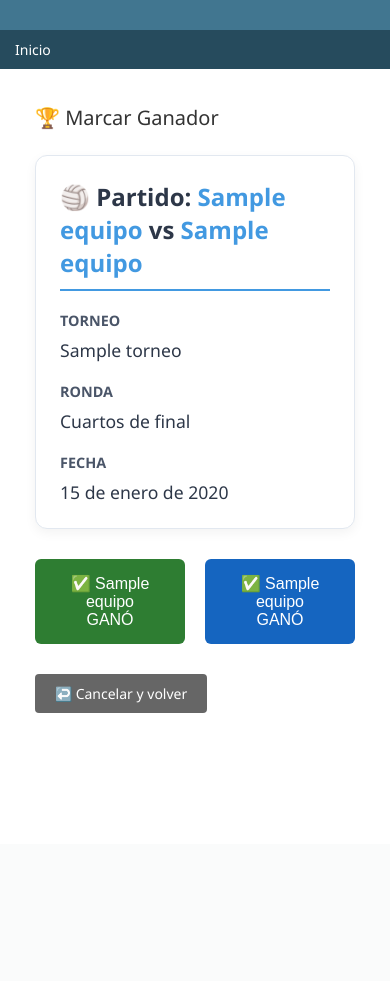
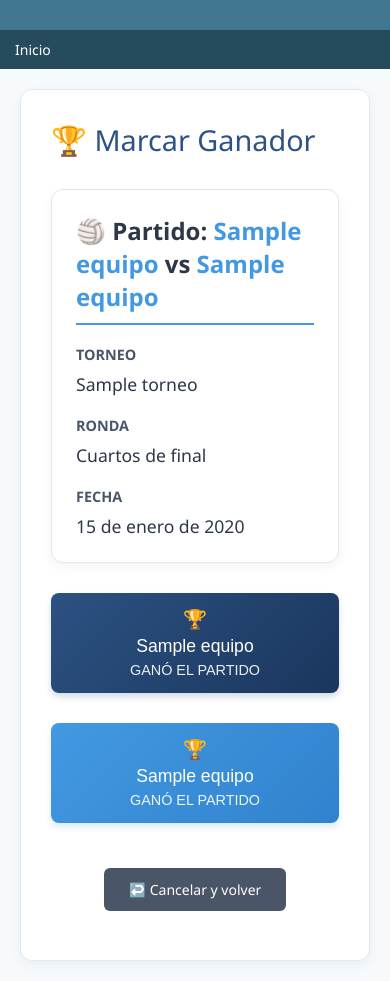
Before and after one commit to Jaren2402/torneos-voleibol, a Django app: template torneos/templates/admin/marcar_ganador.html in a window 390 px wide. Before the commit the page ends 713 px from the top, so only its background shows below. Run offline with Django 5.2, Linux system fonts and the light colour scheme; the template is opened without the code that fills it: values that come from a table or form of the project are taken from there, others are empty; tables that the repository leaves empty hold one stand-in row (values such as "Sample post").

Commit message:
Mejoras finales: interfaz marcar ganador y ajustes panel

```diff
--- a/torneos/templates/admin/marcar_ganador.html
+++ b/torneos/templates/admin/marcar_ganador.html
@@ -1,18 +1,57 @@
 {% extends "admin/base.html" %}
 
+{% block extrastyle %}
+{{ block.super }}
+<style>
+    /* FONDO GRIS DE TU APP */
+    body {
+        background: #f7fafc !important;
+    }
+
+    /* CONTENEDOR PRINCIPAL */
+    #content {
+        background: white;
+        border-radius: 12px;
+        margin: 20px;
+        padding: 25px;
+        box-shadow: 0 4px 12px rgba(0,0,0,0.05);
+        border: 1px solid #e2e8f0;
+    }
+
+    /* TÍTULO SIN "NONE" */
+    h1 {
+        color: #2c5288;
+        margin-bottom: 30px;
+        font-size: 1.8rem;
+    }
+
+    /* RESPONSIVE PARA MÓVIL */
+    @media (max-width: 768px) {
+        .btn-ganador {
+            width: 100% !important;
+            margin-bottom: 15px !important;
+        }
+    }
+</style>
+{% endblock %}
+
 {% block content %}
-<div style="padding: 20px;">
+<div style="padding: 15px; font-family: 'Segoe UI', system-ui, sans-serif;">
     <h1>🏆 Marcar Ganador</h1>
 
+    <!-- TARJETA DE INFORMACIÓN -->
     <div style="background: white; border: 1px solid #e2e8f0; padding: 24px; border-radius: 12px; margin: 24px 0; box-shadow: 0 4px 12px rgba(0,0,0,0.05);">
         <h2 style="color: #2d3748; margin-top: 0; margin-bottom: 20px; font-size: 1.5rem; border-bottom: 2px solid #4299e1; padding-bottom: 10px;">
-            🏐 Partido: <span style="color: #4299e1;">{{ partido.equipo_local }}</span> vs <span style="color: #4299e1;">{{ partido.equipo_visitante }}</span>
+            🏐 Partido: <span style="color: #4299e1;">{{ partido.equipo_local|default:"Equipo Local" }}</span> vs
+            <span style="color: #4299e1;">{{ partido.equipo_visitante|default:"Equipo Visitante" }}</span>
         </h2>
 
         <div style="display: flex; flex-wrap: wrap; gap: 20px;">
             <div style="flex: 1; min-width: 200px;">
                 <div style="font-weight: 600; color: #4a5568; margin-bottom: 8px; font-size: 0.9rem;">TORNEO</div>
-                <div style="color: #2d3748; font-size: 1.1rem; font-weight: 500;">{{ partido.torneo.nombre }}</div>
+                <div style="color: #2d3748; font-size: 1.1rem; font-weight: 500;">
+                    {{ partido.torneo.nombre|default:"Torneo sin nombre" }}
+                </div>
             </div>
 
             <div style="flex: 1; min-width: 200px;">
@@ -27,27 +66,87 @@
         </div>
     </div>
 
+    <!-- FORMULARIO DE BOTONES -->
     <form method="POST">
         {% csrf_token %}
 
-        <div style="display: flex; gap: 20px; margin: 30px 0;">
+        <div style="display: flex; flex-wrap: wrap; gap: 15px; margin: 30px 0; justify-content: center;">
+            <!-- BOTÓN EQUIPO LOCAL -->
             <button type="submit" name="ganador_local"
-                    style="background: #2E7D32; color: white; padding: 15px 30px; border: none; border-radius: 6px; font-size: 16px; cursor: pointer;">
-                ✅ {{ partido.equipo_local }} GANÓ
+                    class="btn-ganador"
+                    style="background: linear-gradient(135deg, #2c5282 0%, #1a365d 100%);
+                           color: white;
+                           padding: 15px 25px;
+                           border: none;
+                           border-radius: 8px;
+                           font-size: 16px;
+                           cursor: pointer;
+                           font-weight: 500;
+                           transition: all 0.2s;
+                           flex: 1;
+                           min-width: 200px;
+                           max-width: 400px;
+                           box-shadow: 0 4px 6px rgba(44, 82, 130, 0.2);">
+                <div style="font-size: 1.2rem; margin-bottom: 5px;">🏆</div>
+                <div style="font-size: 1.1rem;">{{ partido.equipo_local|default:"Equipo Local" }}</div>
+                <div style="font-size: 0.9rem; opacity: 0.9; margin-top: 5px;">GANÓ EL PARTIDO</div>
             </button>
 
+            <!-- BOTÓN EQUIPO VISITANTE -->
             <button type="submit" name="ganador_visitante"
-                    style="background: #1565C0; color: white; padding: 15px 30px; border: none; border-radius: 6px; font-size: 16px; cursor: pointer;">
-                ✅ {{ partido.equipo_visitante }} GANÓ
+                    class="btn-ganador"
+                    style="background: linear-gradient(135deg, #4299e1 0%, #3182ce 100%);
+                           color: white;
+                           padding: 15px 25px;
+                           border: none;
+                           border-radius: 8px;
+                           font-size: 16px;
+                           cursor: pointer;
+                           font-weight: 500;
+                           transition: all 0.2s;
+                           flex: 1;
+                           min-width: 200px;
+                           max-width: 400px;
+                           box-shadow: 0 4px 6px rgba(66, 153, 225, 0.2);">
+                <div style="font-size: 1.2rem; margin-bottom: 5px;">🏆</div>
+                <div style="font-size: 1.1rem;">{{ partido.equipo_visitante|default:"Equipo Visitante" }}</div>
+                <div style="font-size: 0.9rem; opacity: 0.9; margin-top: 5px;">GANÓ EL PARTIDO</div>
             </button>
         </div>
 
-        <div>
+        <!-- BOTÓN CANCELAR -->
+        <div style="text-align: center; margin-top: 30px;">
             <a href="{% url 'admin:torneos_partido_changelist' %}"
-               style="display: inline-block; padding: 10px 20px; background: #666; color: white; text-decoration: none; border-radius: 4px;">
+               style="display: inline-block;
+                      padding: 12px 25px;
+                      background: #4a5568;
+                      color: white;
+                      text-decoration: none;
+                      border-radius: 6px;
+                      font-weight: 500;
+                      transition: all 0.2s;
+                      border: none;">
                 ↩️ Cancelar y volver
             </a>
         </div>
     </form>
 </div>
+
+<!-- HOVER EFFECTS CON JAVASCRIPT -->
+<script>
+    document.addEventListener('DOMContentLoaded', function() {
+        // Efectos hover para botones
+        document.querySelectorAll('.btn-ganador').forEach(btn => {
+            btn.addEventListener('mouseover', function() {
+                this.style.transform = 'translateY(-2px)';
+                this.style.boxShadow = '0 6px 12px rgba(0,0,0,0.15)';
+            });
+
+            btn.addEventListener('mouseout', function() {
+                this.style.transform = 'translateY(0)';
+                this.style.boxShadow = '0 4px 6px rgba(0,0,0,0.1)';
+            });
+        });
+    });
+</script>
 {% endblock %}
```
Also changed, not shown: voley_app/settings.py (+2 -6 lines).
